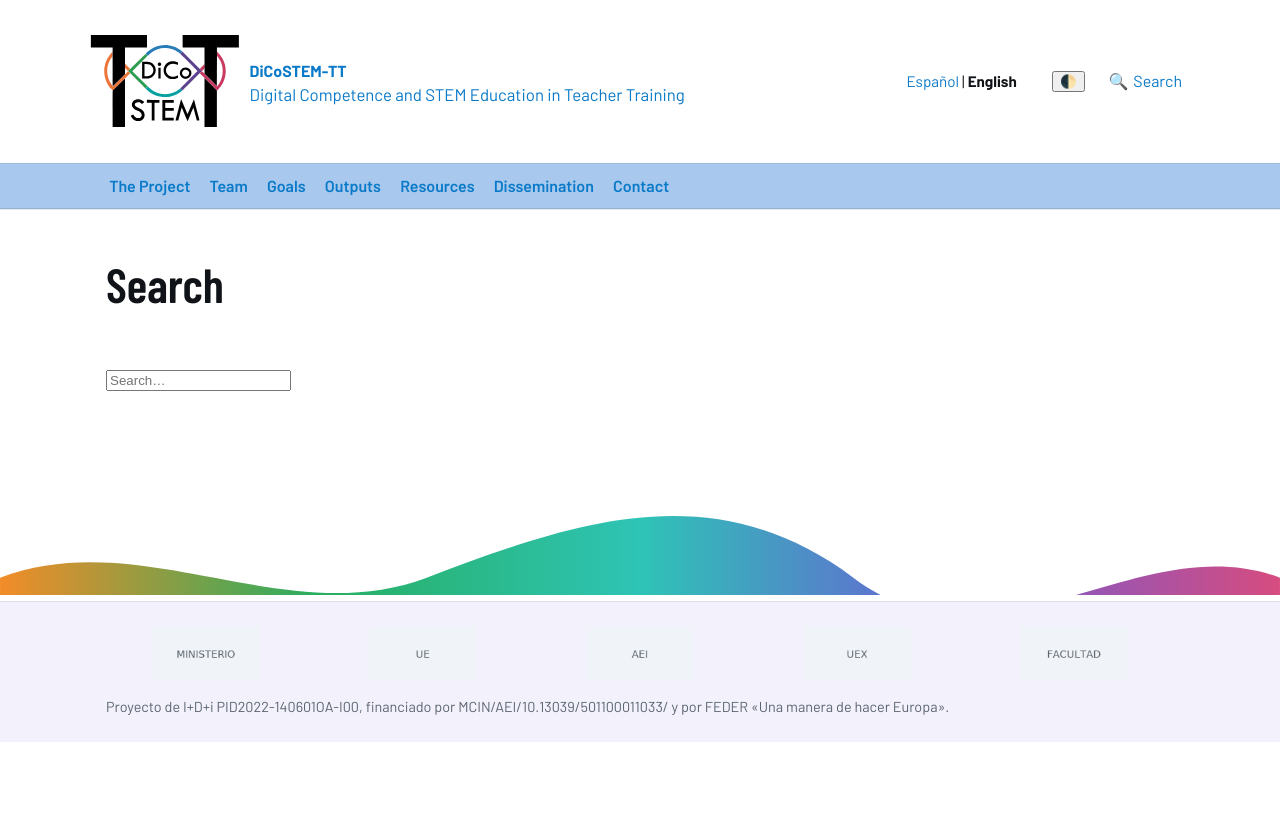
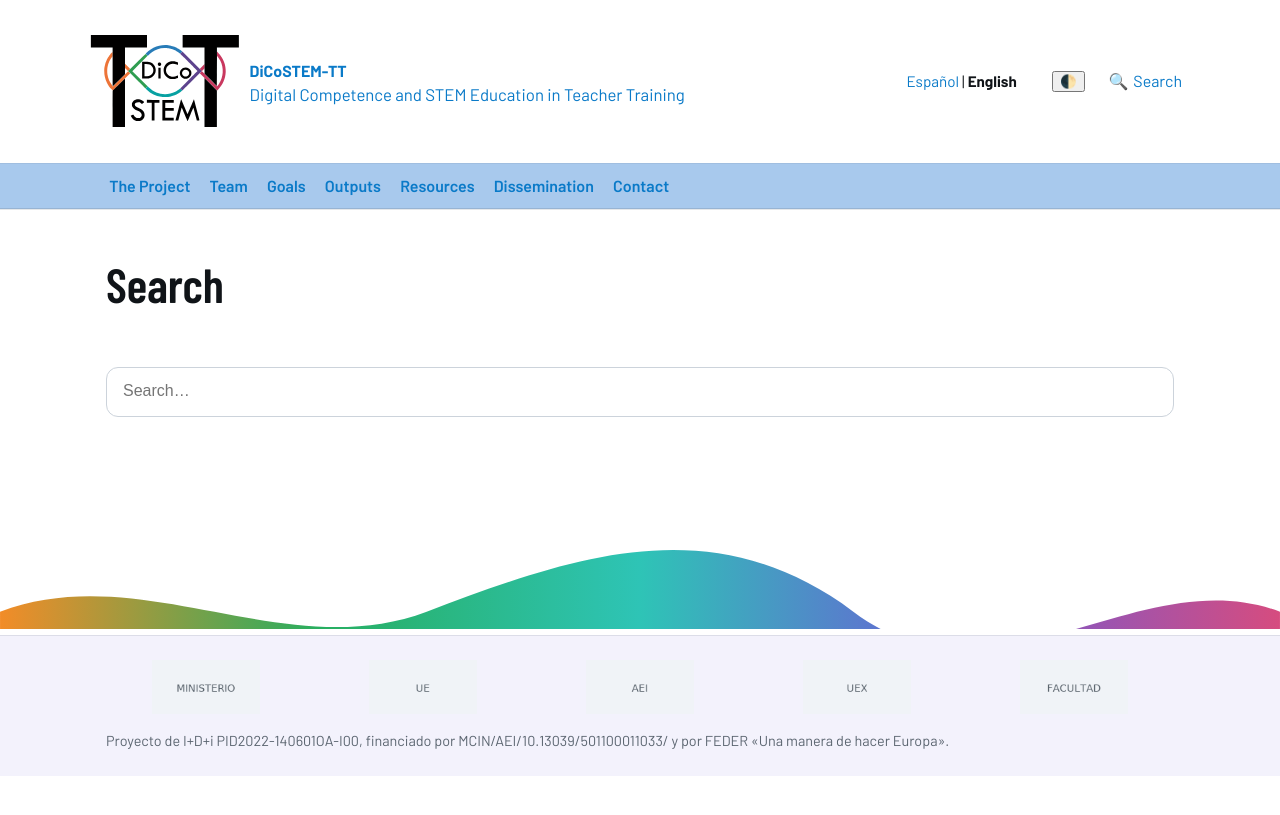
Before and after one commit to DiCoSTEM-TT/dicostem-tt.github.io, a Jekyll site: the page built from en/search.md, in a window 1280 px wide. Shown: the top 815 px of the page. Built offline with Jekyll 4.4.1, drawn with Linux system fonts in a browser that asks for light colours; comment, search, counter and statistics services are not loaded.

Commit message:
Update main.scss

```diff
--- a/assets/css/main.scss
+++ b/assets/css/main.scss
@@ -168,3 +168,23 @@ table.timeline th.task, table.timeline td.task { text-align: left; min-width: 26
 @media (max-width: 640px){
   .search-link .label{ display: none; } /* en móvil sólo icono */
 }
+
+/* Buscador (ES/EN) */
+.search-box{
+  display: flex;
+  margin: 1rem 0 1.5rem;
+}
+.search-box input[type="search"],
+.search-box .search-input{
+  width: 100%;
+  box-sizing: border-box;
+  font-size: 1rem;
+  line-height: 1.4;
+  padding: .8rem 1rem;
+  border-radius: 12px;
+  border: 1px solid #ccd3db;
+}
+.search-results .item{
+  padding: .6rem 0;
+  border-bottom: 1px solid color-mix(in srgb, var(--muted) 12%, transparent);
+}
```
